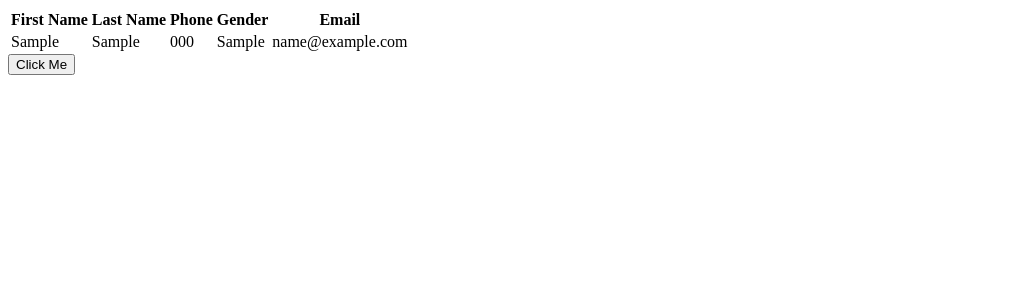
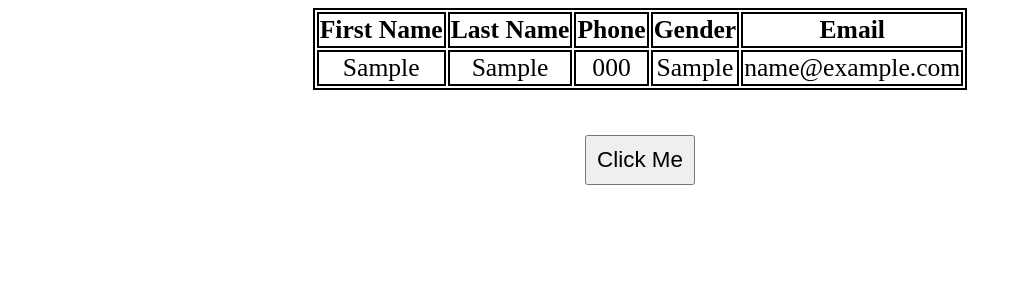
Before and after one commit to osl-vvce/OSL_bugsmash_db, a Django app: page / in a window 1280 px wide. Shown: the top 300 px of the page, without its empty margins (0-1022 px from the left). Run offline with Django 4.2, Linux system fonts and the light colour scheme; tables that the repository leaves empty hold one stand-in row (values such as "Sample post").

Commit message:
Update index.html

```diff
--- a/templates/index.html
+++ b/templates/index.html
@@ -1,10 +1,35 @@
 <!DOCTYPE html>
 <html lang="en">
   <head>
-    <meta charset="UTF-8">
-    <meta http-equiv="X-UA-Compatible" content="IE=edge">
-    <meta name="viewport" content="width=device-width, initial-scale=1.0">
+    <meta charset="UTF-8" />
+    <meta http-equiv="X-UA-Compatible" content="IE=edge" />
+    <meta name="viewport" content="width=device-width, initial-scale=1.0" />
     <title>Document</title>
+    <style>
+      body{
+        text-align: center;
+      }
+
+      table,
+      th,
+      td {
+        margin: auto;
+        border: 2px black solid;
+      }
+
+      th, td{
+        font-size: 1.6em;
+      }
+
+      #my-button{
+        margin-top: 2em;
+        padding: 10px;
+        font-size: 1.4em;
+      }
+
+
+
+    </style>
   </head>
   <body>
     <table>
@@ -31,26 +56,22 @@
     </table>
     <button id="my-button">Click Me</button>
 
-
-
-
     <script src="https://code.jquery.com/jquery-3.6.0.min.js"></script>
     <script>
-$(document).ready(function() {
-  $('#my-button').click(function() {
+      $(document).ready(function () {
+        $("#my-button").click(function () {
           $.ajax({
-      url: '/button-click/',
-      type: 'GET',
-      success: function(response) {
-        console.log(response);
+            url: "/button-click/",
+            type: "GET",
+            success: function (response) {
+              alert(response);
             },
-      error: function(xhr, errmsg, err) {
-        console.log(xhr.status + ': ' + xhr.responseText);
-      }
+            error: function (xhr, errmsg, err) {
+              alert(xhr.status + ": " + xhr.responseText);
+            },
           });
         });
       });
     </script>
-
   </body>
 </html>
```
Lines whose indentation alone changed are shown as unchanged.
